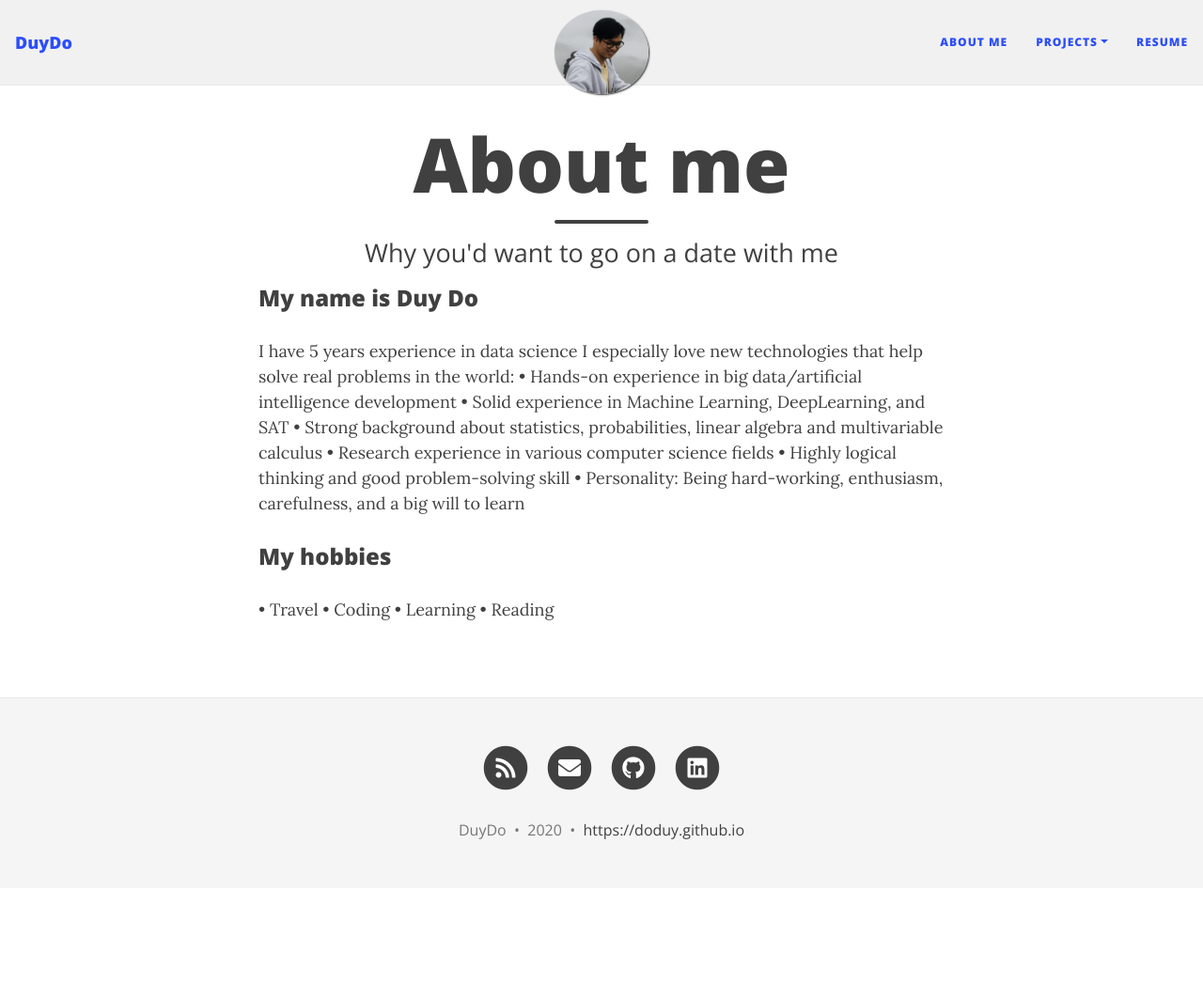
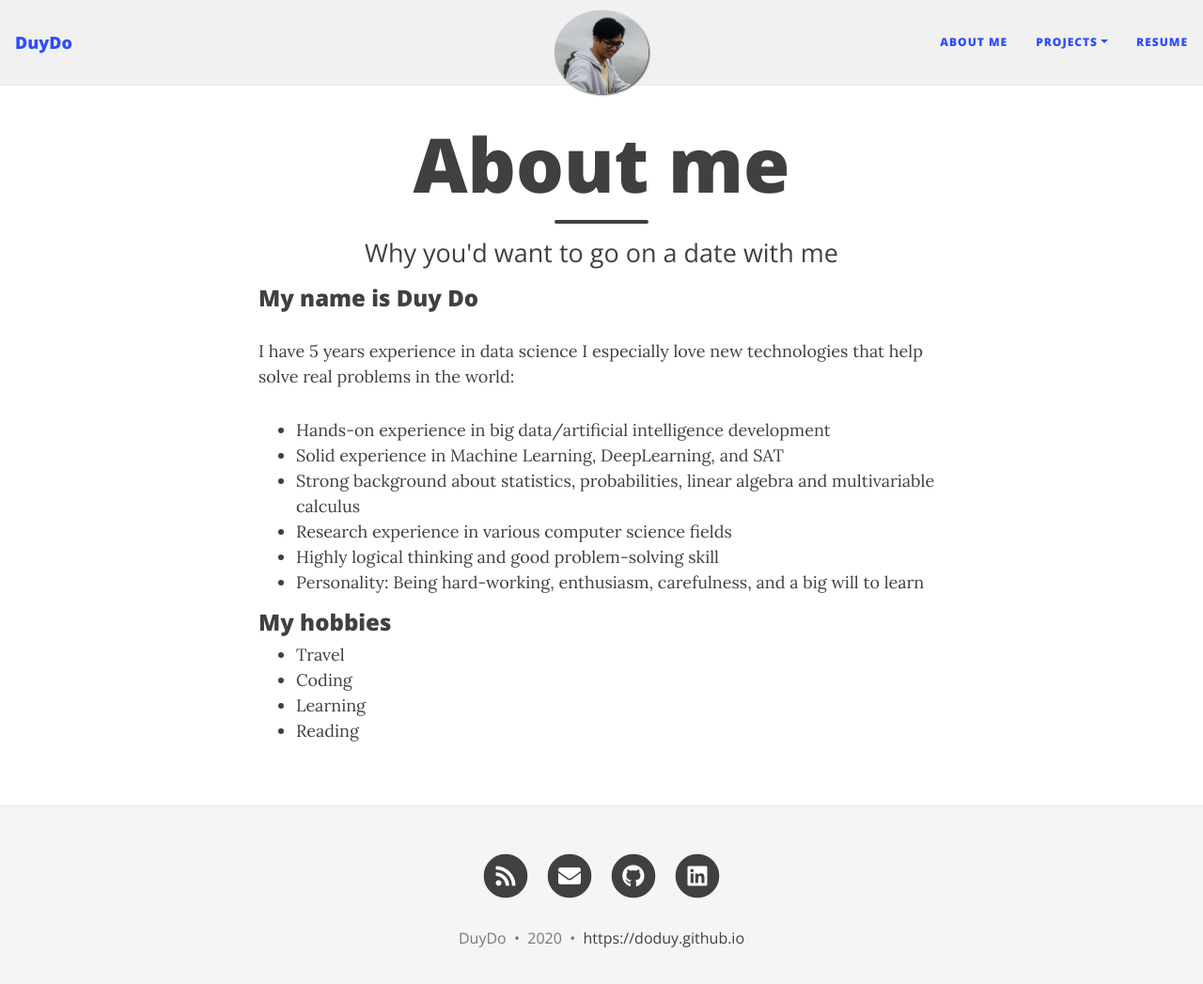
Before and after one commit to DoDuy/doduy.github.io, a Jekyll site: the page built from aboutme.md, in a window 1280 px wide and 1060 px high. Shown: the top 1047 px of the window at 94% size. Built offline with Jekyll 4.4.1, drawn with Linux system fonts in a browser that asks for light colours; nearby versions of some CDN libraries.

```diff
--- a/aboutme.md
+++ b/aboutme.md
@@ -7,15 +7,15 @@ subtitle: Why you'd want to go on a date with me
 ### My name is Duy Do
 I have 5 years experience in data science
 I especially love new technologies that help solve real problems in the world:
-• Hands-on experience in big data/artificial intelligence development
-• Solid experience in Machine Learning, DeepLearning, and SAT
-• Strong background about statistics, probabilities, linear algebra and multivariable calculus
-• Research experience in various computer science fields
-• Highly logical thinking and good problem-solving skill
-• Personality: Being hard-working, enthusiasm, carefulness, and a big will to learn
++ Hands-on experience in big data/artificial intelligence development
++ Solid experience in Machine Learning, DeepLearning, and SAT
++ Strong background about statistics, probabilities, linear algebra and multivariable calculus
++ Research experience in various computer science fields
++ Highly logical thinking and good problem-solving skill
++ Personality: Being hard-working, enthusiasm, carefulness, and a big will to learn
 
 ### My hobbies
-• Travel
-• Coding
-• Learning
-• Reading
++ Travel
++ Coding
++ Learning
++ Reading
```
